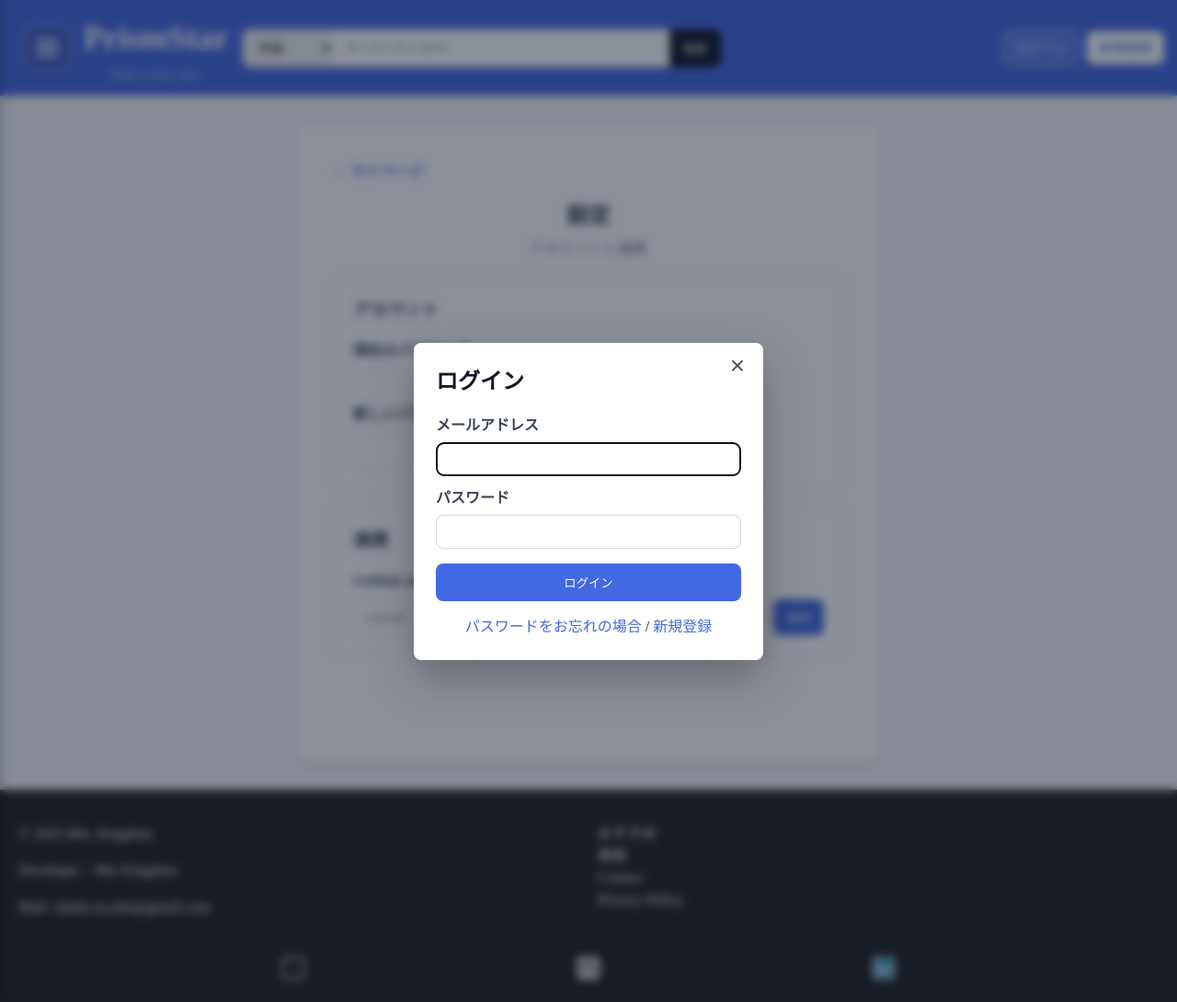
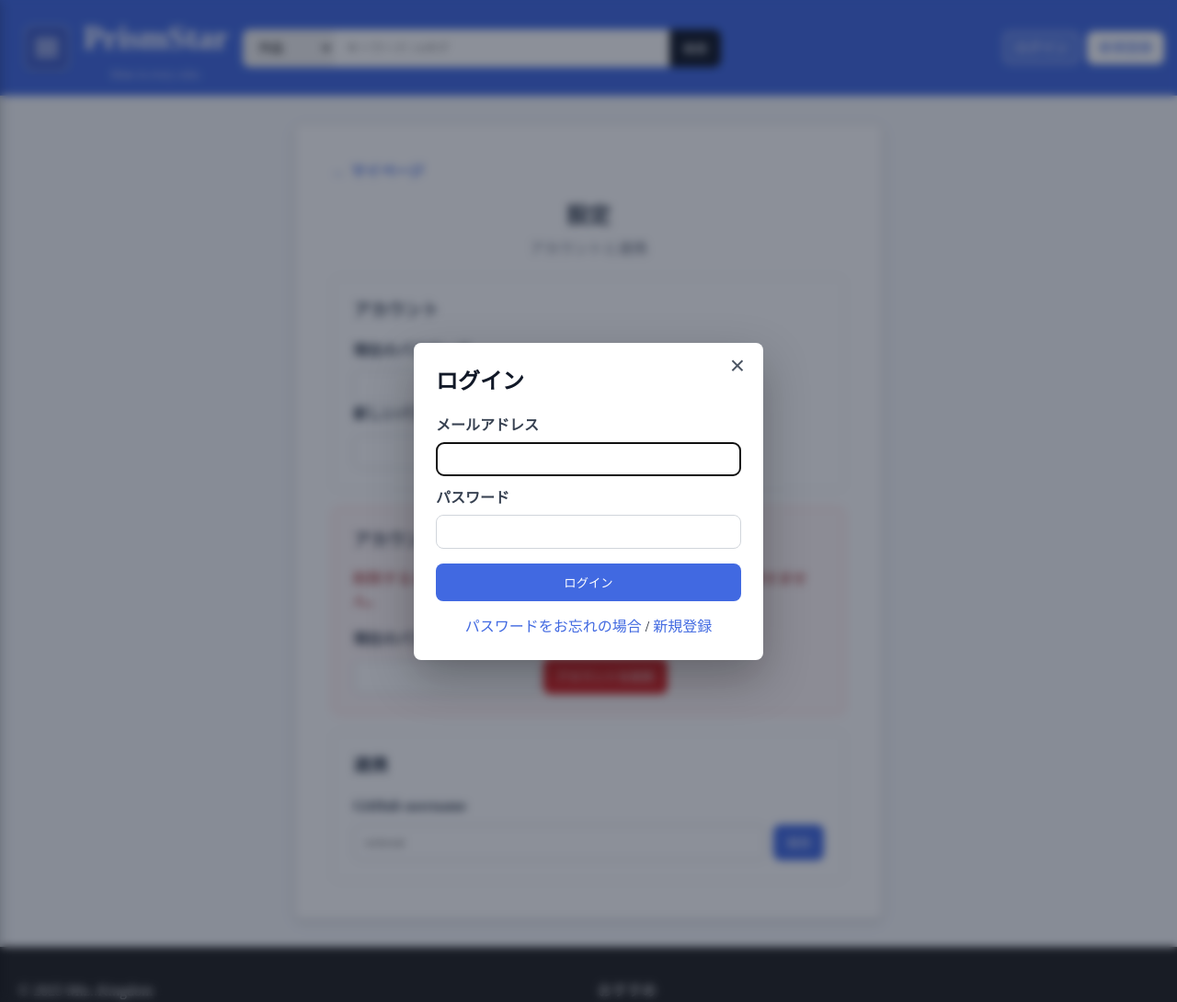
Before and after one commit to mokubo1228-hub/Prism-Star, a PHP site: page /settings.php in a window 1280 px wide. Shown: the whole page at 92% size. Run offline with PHP 8.4, Linux system fonts and the light colour scheme; grey boxes labelled with a size stand in for pictures from a placeholder-image service; some libraries are stand-ins or nearby versions.

Commit message:
feat: アカウント削除（退会）＝session本人のみ・パスワード再確認・cascade削除（ADR-037）
settings に danger zone、auth.php?action=delete-account（POST+CSRF）。
削除対象は常に session の user_id（他人を消す経路なし）、current_password を
再verify、transaction＋FOR UPDATE で pending/password_resets/stars(付与・被付与)/
gallery_tags/gallery/users を明示削除（古いローカルDBの旧FKでも詰まらない）、
成功後 session 破棄→login.php。

```diff
--- a/public/Script/settings.js
+++ b/public/Script/settings.js
@@ -5,6 +5,9 @@ const passwordChangeMessage = document.getElementById("passwordChangeMessage");
 const githubSettingsForm = document.getElementById("githubSettingsForm");
 const githubUsernameInput = document.getElementById("githubUsername");
 const githubSettingsMessage = document.getElementById("githubSettingsMessage");
+const accountDeleteForm = document.getElementById("accountDeleteForm");
+const deleteCurrentPasswordInput = document.getElementById("deleteCurrentPassword");
+const accountDeleteMessage = document.getElementById("accountDeleteMessage");
 
 function showAccountMessage(element, message, isError = false) {
   element.textContent = message;
@@ -71,6 +74,28 @@ githubSettingsForm.addEventListener("submit", async (e) => {
   }
 });
 
+accountDeleteForm.addEventListener("submit", async (e) => {
+  e.preventDefault();
+  accountDeleteMessage.hidden = true;
+
+  if (!confirm("アカウントを削除します。作品・スター・プロフィールは元に戻せません。よろしいですか？")) {
+    return;
+  }
+
+  try {
+    const res = await fetch("/api/auth.php?action=delete-account", {
+      method: "POST",
+      headers: { "Content-Type": "application/json" },
+      body: JSON.stringify({ current_password: deleteCurrentPasswordInput.value })
+    });
+    const data = await res.json();
+    if (!res.ok) throw new Error(data.error || "アカウントを削除できませんでした");
+    window.location.href = "login.php";
+  } catch (err) {
+    showAccountMessage(accountDeleteMessage, err.message, true);
+  }
+});
+
 async function initSettings() {
   await window.PrismAuth.ready;
   if (!await window.PrismAuth.requireAuth(window.location.href)) {
--- a/public/Style/gallery-list.css
+++ b/public/Style/gallery-list.css
@@ -569,6 +569,25 @@
   max-width: none;
 }
 
+.danger-zone {
+  border-color: #fecaca;
+  background: #fff7f7;
+}
+
+.danger-zone-warning {
+  color: #991b1b;
+  margin: 0;
+}
+
+.github-settings .danger-button {
+  background: #dc2626;
+}
+
+.github-settings .danger-button:hover,
+.github-settings .danger-button:focus-visible {
+  background: #b91c1c;
+}
+
 .github-repo-card a {
   color: royalblue;
   font-weight: 700;
--- a/public/api/auth.php
+++ b/public/api/auth.php
@@ -160,6 +160,67 @@ if ($action === 'change-password') {
     // 資格情報を変えたらセッション ID を更新する（固定化対策・古い ID を無効化）。
     session_regenerate_id(true);
     authJson(['ok' => true, 'message' => 'パスワードを変更しました。']);
+}
+
+if ($action === 'delete-account') {
+    if (empty($_SESSION['user_id'])) {
+        authJson(['error' => 'ログインが必要です'], 401);
+    }
+
+    $data = readJsonBody();
+    $currentPassword = (string)($data['current_password'] ?? '');
+    $userId = (int)$_SESSION['user_id'];
+
+    $pdo->beginTransaction();
+    try {
+        // 削除対象はセッションの本人だけ。リクエストから user_id を受けず、他人を消す経路を作らない。
+        $stmt = $pdo->prepare("SELECT email, password_hash FROM users WHERE id = ? FOR UPDATE");
+        $stmt->execute([$userId]);
+        $user = $stmt->fetch();
+
+        if (!$user) {
+            $pdo->rollBack();
+            authJson(['error' => 'ログインが必要です'], 401);
+        }
+
+        if (!password_verify($currentPassword, $user['password_hash'])) {
+            $pdo->rollBack();
+            authJson(['error' => '現在のパスワードが正しくありません'], 403);
+        }
+
+        $deletePending = $pdo->prepare("DELETE FROM pending_registrations WHERE email = ?");
+        $deletePending->execute([$user['email']]);
+
+        $galleryIdsStmt = $pdo->prepare("SELECT id FROM gallery WHERE user_id = ?");
+        $galleryIdsStmt->execute([$userId]);
+        $galleryIds = array_map('intval', $galleryIdsStmt->fetchAll(PDO::FETCH_COLUMN));
+
+        $pdo->prepare("DELETE FROM password_resets WHERE user_id = ?")->execute([$userId]);
+
+        if ($galleryIds) {
+            // 本番想定は FK cascade だが、古いローカル DB でも退会が詰まらないよう同一 transaction で明示削除する。
+            $placeholders = implode(',', array_fill(0, count($galleryIds), '?'));
+            $pdo->prepare("DELETE FROM gallery_tags WHERE gallery_id IN ($placeholders)")->execute($galleryIds);
+            $pdo->prepare("DELETE FROM stars WHERE user_id = ? OR gallery_id IN ($placeholders)")
+                ->execute(array_merge([$userId], $galleryIds));
+            $pdo->prepare("DELETE FROM gallery WHERE user_id = ?")->execute([$userId]);
+        } else {
+            $pdo->prepare("DELETE FROM stars WHERE user_id = ?")->execute([$userId]);
+        }
+
+        $deleteUser = $pdo->prepare("DELETE FROM users WHERE id = ?");
+        $deleteUser->execute([$userId]);
+        $pdo->commit();
+    } catch (Throwable $e) {
+        if ($pdo->inTransaction()) {
+            $pdo->rollBack();
+        }
+        throw $e;
+    }
+
+    $_SESSION = [];
+    session_destroy();
+    authJson(['ok' => true]);
 }
 
 if ($action === 'login') {
--- a/public/settings.php
+++ b/public/settings.php
@@ -25,6 +25,17 @@ include __DIR__ . '/includes/head.php';
         </form>
       </section>
 
+      <section class="settings-section danger-zone">
+        <h3>アカウントの削除</h3>
+        <p class="danger-zone-warning">削除すると作品・スター・プロフィールがすべて消え、元に戻せません。</p>
+        <form id="accountDeleteForm" class="github-settings">
+          <label for="deleteCurrentPassword">現在のパスワード</label>
+          <input id="deleteCurrentPassword" type="password" name="current_password" autocomplete="current-password" required>
+          <button type="submit" class="danger-button">アカウントを削除</button>
+          <p id="accountDeleteMessage" class="github-message" hidden></p>
+        </form>
+      </section>
+
       <section class="settings-section">
         <h3>連携</h3>
         <form id="githubSettingsForm" class="github-settings">
```
Also changed, not shown: docs/decisions.md (+1 -1 lines).
